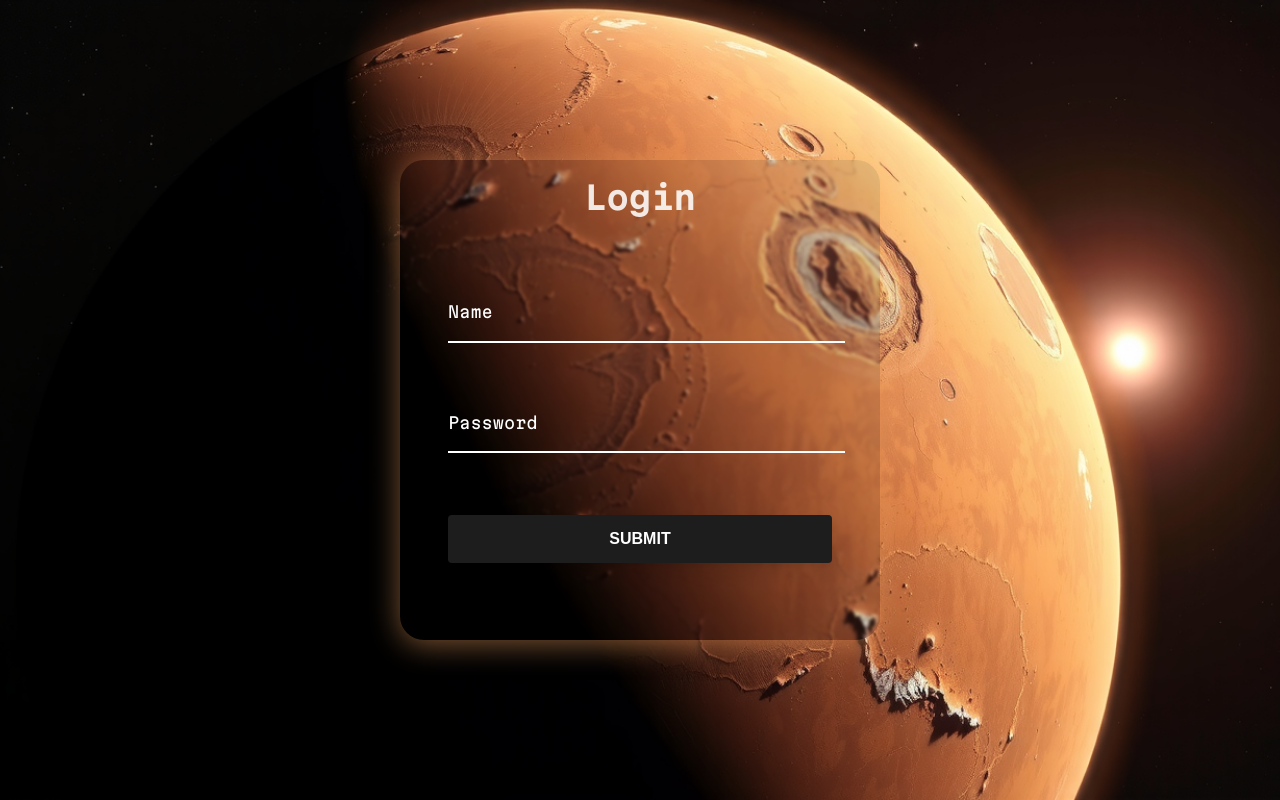
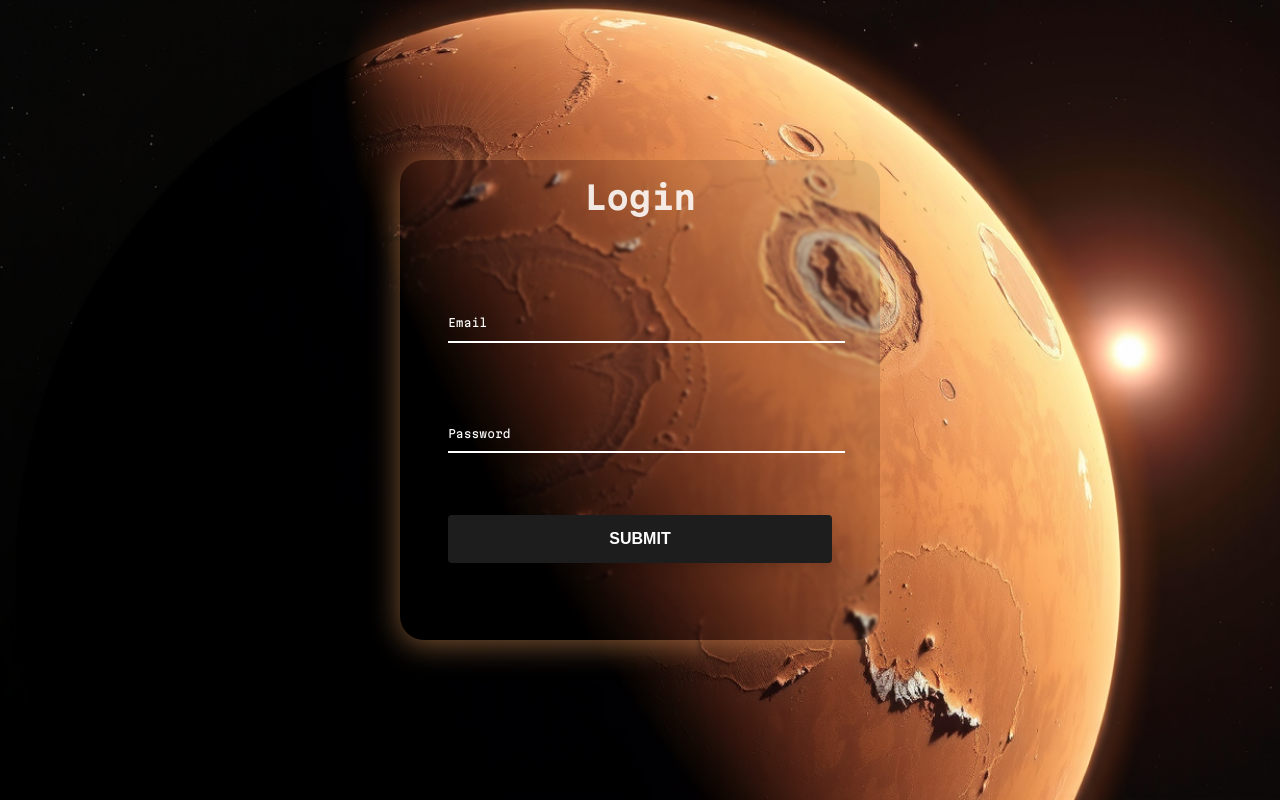
Before and after one commit to RamazanIttiev/evil-form, a React (Vite) app: page / in a window 1280 px wide. Built offline with nearby package versions, Linux system fonts and the light colour scheme.

Commit message:
Added validation improvements and minor changes

```diff
--- a/src/app/components/button/button.tsx
+++ b/src/app/components/button/button.tsx
@@ -4,19 +4,25 @@ import cn from "classnames";
 import "./button.css";
 
 interface ButtonProps extends ButtonHTMLAttributes<HTMLButtonElement> {
+  content: string;
   isLoading?: boolean;
 }
 
 const baseClassName = "evil-button";
 
 export const Button = (props: ButtonProps) => {
-  const { isLoading, ...restProps } = props;
+  const { isLoading, content, ...restProps } = props;
 
   const classes = cn(baseClassName, isLoading && `${baseClassName}_loading`);
 
   return (
-    <button type="button" className={classes} {...restProps}>
-      <span className={`${baseClassName}__text`}>Submit</span>
+    <button
+      type="button"
+      className={classes}
+      disabled={isLoading || restProps.disabled}
+      {...restProps}
+    >
+      <span className={`${baseClassName}__text`}>{content}</span>
     </button>
   );
 };
--- a/src/app/components/input/input.css
+++ b/src/app/components/input/input.css
@@ -19,9 +19,9 @@
     }
 
     &:placeholder-shown ~ .evil-input__label {
-      font-size: 1rem;
+      font-size: 0.7rem;
       cursor: text;
-      top: 20px;
+      top: 35px;
     }
 
     &:focus {
@@ -32,6 +32,7 @@
         transition: 0.2s;
         color: #feb572;
         font-weight: 700;
+        font-size: 0.7rem;
       }
       font-weight: 700;
       border-width: 2px;
@@ -44,7 +45,7 @@
     top: 0;
     display: block;
     transition: 0.2s;
-    font-size: 0.8rem;
+    font-size: 0.7rem;
     color: #fff;
   }
 
--- a/src/app/form/form.tsx
+++ b/src/app/form/form.tsx
@@ -13,6 +13,11 @@ export const EvilForm = () => {
   const [loginResult, setLoginResult] = useState<FormResult>("");
   const [email, setEmail] = useState("");
   const [password, setPassword] = useState("");
+
+  const [touched, setTouched] = useState({
+    email: false,
+    password: false,
+  });
 
   const [formErrors, setFormErrors] = useState<FormErrors>({
     emailError: "",
@@ -62,10 +67,12 @@ export const EvilForm = () => {
       const response = await mockFetch(email, password);
       setLoginResult(response.status);
       setLoading(false);
+
+      if (response.status === "Success") {
         setEmail("");
         setPassword("");
+      }
     } catch (err: any) {
-      console.log(err);
       setLoginResult("Failure");
       setLoading(false);
     }
@@ -73,43 +80,58 @@ export const EvilForm = () => {
 
   const handleEmailChange = (event: React.ChangeEvent<HTMLInputElement>) => {
     setEmail(event.target.value);
+    if (touched.email) {
       setFormErrors((prevState) => ({
         ...prevState,
-      emailError: "",
+        emailError: !emailValidation.test(event.target.value)
+          ? "Please enter a valid email address"
+          : null,
       }));
+    }
   };
 
   const handlePasswordChange = (event: React.ChangeEvent<HTMLInputElement>) => {
     setPassword(event.target.value);
+    if (touched.password) {
       setFormErrors((prevState) => ({
         ...prevState,
-      passwordError: "",
+        passwordError:
+          event.target.value.length < 6
+            ? "Password must be at least 6 characters long"
+            : null,
       }));
+    }
+  };
+
+  const handleBlur = (event: React.FocusEvent<HTMLInputElement>) => {
+    setTouched({ ...touched, [event.target.name]: true });
   };
 
   return (
     <form className="evil-form">
       <div className="evil-form__fields">
         <Input
-          name={"Name"}
-          id={"Name"}
-          label={"Name"}
+          name={"email"}
+          id={"email"}
+          label={"Email"}
           type={"email"}
           error={formErrors.emailError}
           value={email}
           onChange={handleEmailChange}
+          onBlur={handleBlur}
         />
         <Input
-          name={"Password"}
-          id={"Password"}
+          name={"password"}
+          id={"password"}
           label={"Password"}
           type={"password"}
           error={formErrors.passwordError}
           value={password}
           onChange={handlePasswordChange}
+          onBlur={handleBlur}
         />
       </div>
-      <Button onClick={handleSubmit} isLoading={loading} />
+      <Button content={"Submit"} onClick={handleSubmit} isLoading={loading} />
       {loginResult === "Success" && (
         <Confetti
           className={"evil-form__confetti"}
```
Lines whose indentation alone changed are shown as unchanged.
